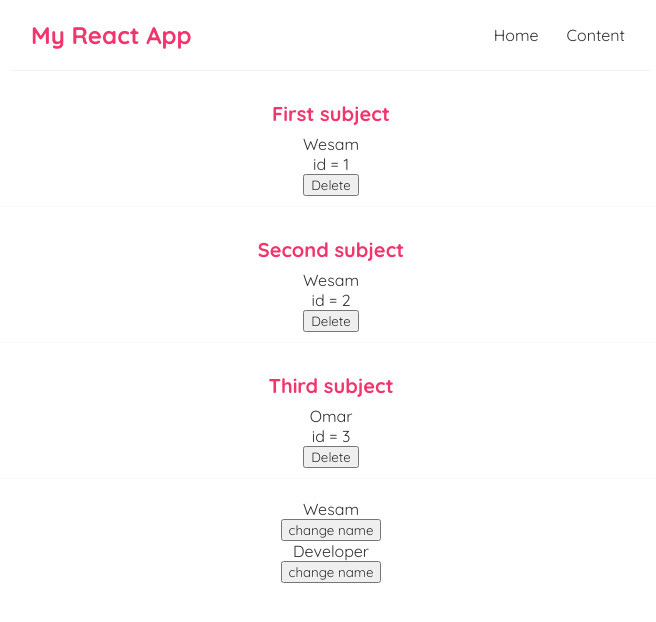
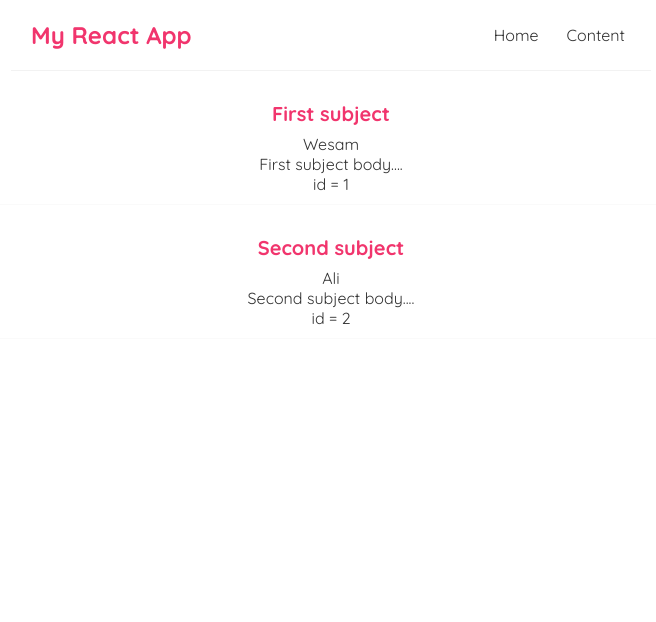
Before and after one commit to wesam196/First-react, a React (Create React App) app: page / in a window 1280 px wide. Shown: the top 622 px of the page, without its empty margins (309-965 px from the left). Built offline with nearby package versions, Linux system fonts and the light colour scheme; data requests are answered from the project's data file.

Commit message:
fetch data and add error catch:

```diff
--- a/src/BlogLists.js
+++ b/src/BlogLists.js
@@ -1,4 +1,4 @@
-function BlogLists({blogs , handleDelete})   {
+function BlogLists({blogs })   {
     return (
 
         <div className="BlogLists">
@@ -7,10 +7,9 @@ function BlogLists({blogs , handleDelete})   {
             <div className="blog-preview" key={blog.id}>
                 <h2>{blog.title}</h2>
                 <p>{blog.Auther}</p>
+                <p>{blog.body}</p>
                 <p>id = {blog.id}</p>
-                <button onClick={function second(){
-                    handleDelete(blog.id)
-                }}>Delete</button>
+
 
             </div>
         ))}
--- a/src/Home.js
+++ b/src/Home.js
@@ -5,38 +5,39 @@ import BlogLists from "./BlogLists";
 
 function Home(){
 
-    var [blogs , setBolg] = useState([
-        {title: 'First subject', body: 'First subject body....', Auther: 'Wesam', id: 1 },
-        {title: 'Second subject', body: 'Second subject body...', Auther: 'Wesam', id: 2},
-        {title: 'Third subject', body: 'Third subject body...', Auther: 'Omar', id: 3},
-    ]);
-
-    var [name, setName] = useState('Wesam');
-    var [job, setJob] = useState('Developer');
-
-    function handleDelete(id){
-       var newlist = blogs.filter(blog=>
-            blog.id !==id
+    var [blogs , setBolg] = useState(null);
+    var [isLoading, setLoading] = useState(true);
+    var [error, setError] = useState(null);
 
 
-        );
-
-        setBolg(newlist);
-    }
 
     useEffect( ()=>{
-        console.log('use effect function');
-    },[name, job])
+        fetch('http://localhost:8000/blogs')
+            .then(res =>{
+                if(!res.ok){
+                     setError('unable to get data from server');
+                     throw (error);
+                }
+                setError(null);
+                return res.json() ;
+    })
+            .then(data =>{
+                setBolg(data);
+                setLoading(false);
+    })
+            .catch(err=>{
+                //setError(err);
+                setLoading(false);
+            })
+    },[])
 
     return(
         <div className="Home">
-            <BlogLists blogs={blogs} handleDelete={handleDelete} />
+            {error && <h1 >{error}</h1>}
+            {isLoading && <p>Loading...</p>}
+            {blogs && <BlogLists blogs={blogs}  />}
 
-            <p>{name}</p>
-            <button onClick={()=>{setName('Ali')}}>change name</button>
-            <br />
-            <p>{job}</p>
-            <button onClick={()=>{setJob('full stack')}}>change name</button>
+
             </div>
     );
 }
```
